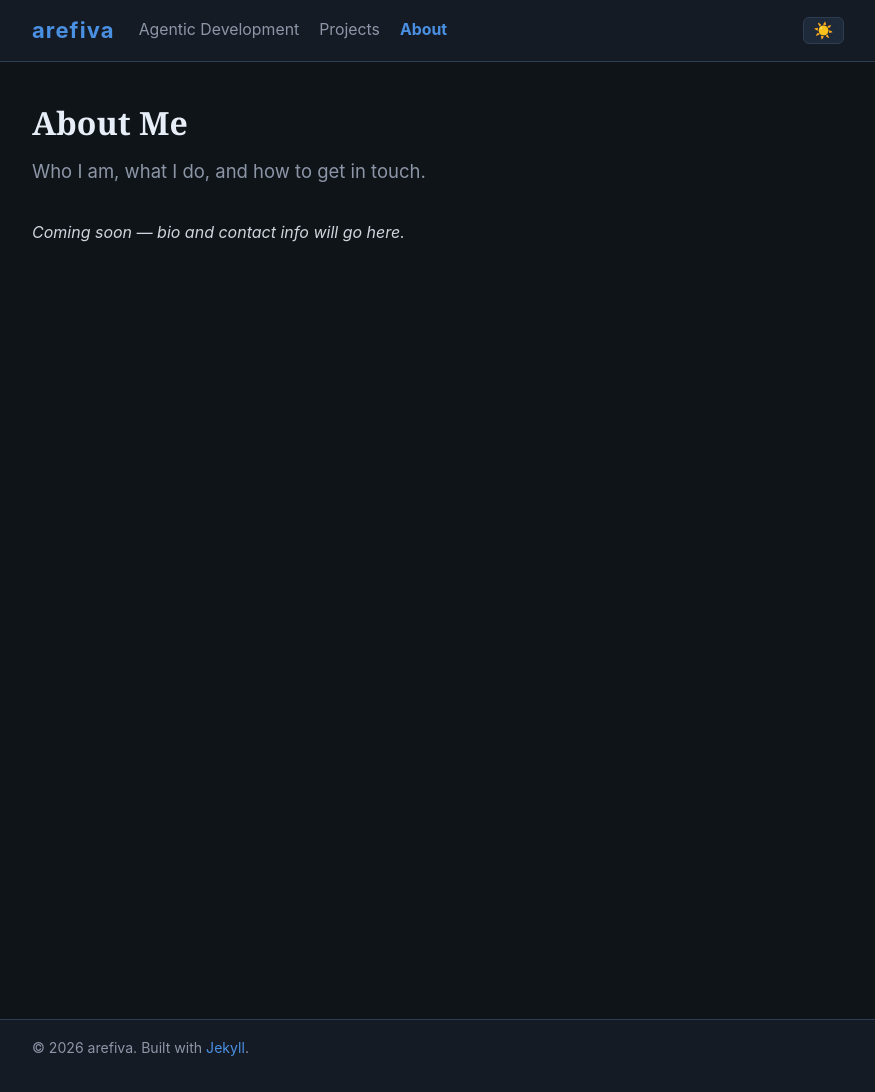
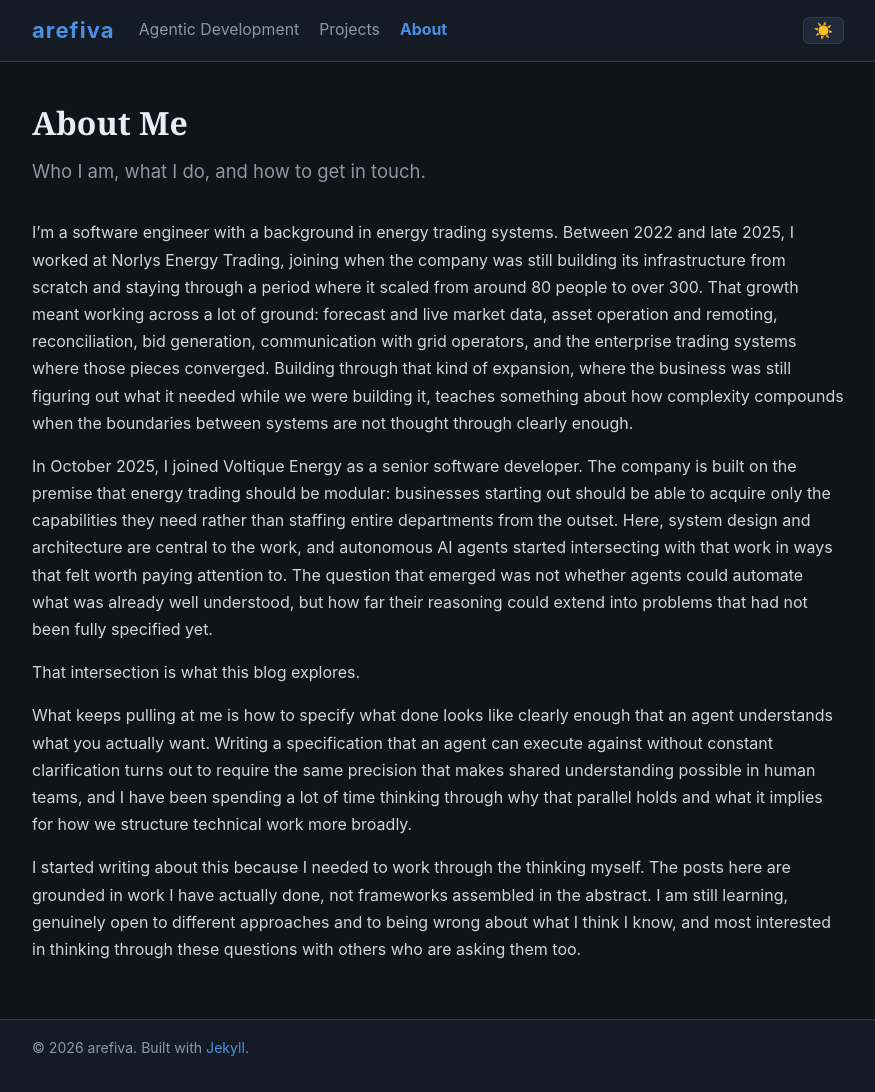
Before and after one commit to arefiva/arefiva.github.io, a Jekyll site: the page built from about.md, in a window 1280 px wide and 1092 px high. Shown: the whole window, without its empty margins (202-1077 px from the left). Built offline with Jekyll 4.4.1, drawn with Linux system fonts in a browser that asks for light colours.

Commit message:
Rewrite about.md to match blog writing style
Rewrote about.md to reflect author voice and tone.

Co-authored-by: Copilot <223556219+Copilot@users.noreply.github.com>

```diff
--- a/about.md
+++ b/about.md
@@ -5,4 +5,12 @@ description: Who I am, what I do, and how to get in touch.
 permalink: /about/
 ---
 
-*Coming soon — bio and contact info will go here.*
+I'm a software engineer with a background in energy trading systems. Between 2022 and late 2025, I worked at Norlys Energy Trading, joining when the company was still building its infrastructure from scratch and staying through a period where it scaled from around 80 people to over 300. That growth meant working across a lot of ground: forecast and live market data, asset operation and remoting, reconciliation, bid generation, communication with grid operators, and the enterprise trading systems where those pieces converged. Building through that kind of expansion, where the business was still figuring out what it needed while we were building it, teaches something about how complexity compounds when the boundaries between systems are not thought through clearly enough.
+
+In October 2025, I joined Voltique Energy as a senior software developer. The company is built on the premise that energy trading should be modular: businesses starting out should be able to acquire only the capabilities they need rather than staffing entire departments from the outset. Here, system design and architecture are central to the work, and autonomous AI agents started intersecting with that work in ways that felt worth paying attention to. The question that emerged was not whether agents could automate what was already well understood, but how far their reasoning could extend into problems that had not been fully specified yet.
+
+That intersection is what this blog explores.
+
+What keeps pulling at me is how to specify what done looks like clearly enough that an agent understands what you actually want. Writing a specification that an agent can execute against without constant clarification turns out to require the same precision that makes shared understanding possible in human teams, and I have been spending a lot of time thinking through why that parallel holds and what it implies for how we structure technical work more broadly.
+
+I started writing about this because I needed to work through the thinking myself. The posts here are grounded in work I have actually done, not frameworks assembled in the abstract. I am still learning, genuinely open to different approaches and to being wrong about what I think I know, and most interested in thinking through these questions with others who are asking them too.
```
